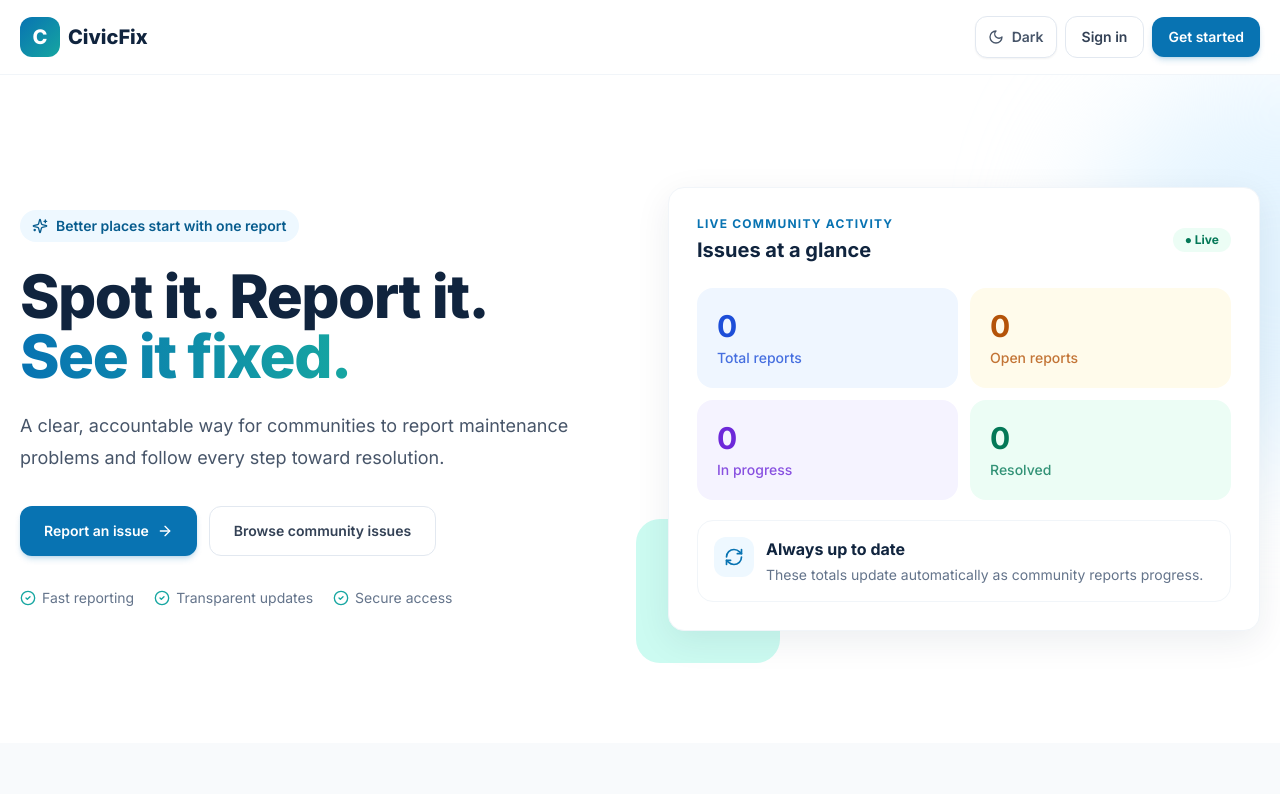
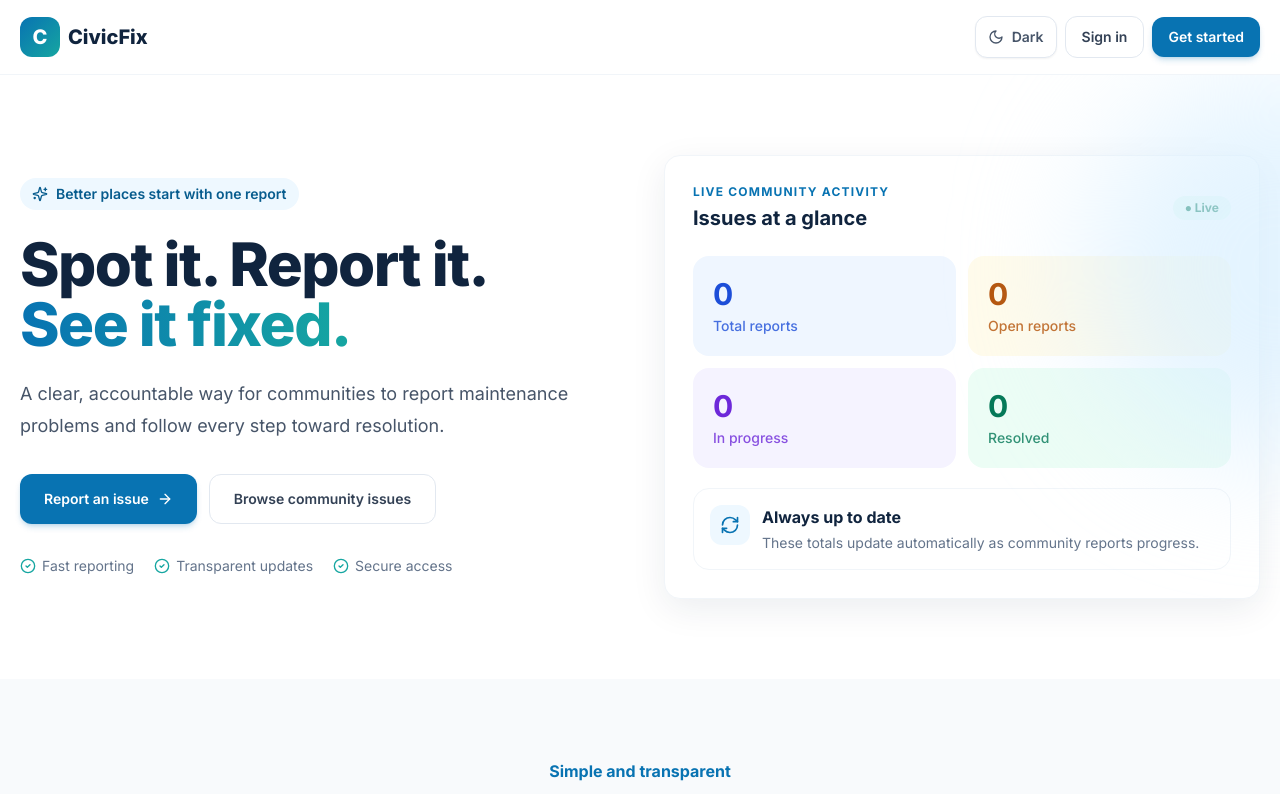
Before and after one commit to 2303A52411/CivicFix-Mini-project, a React (Vite) app in the folder client/: page / in a window 1280 px wide. Shown: the top 794 px of the page. Built offline with nearby package versions, Linux system fonts and the light colour scheme; no server answers.

Commit message:
Tighten landing hero layout

```diff
--- a/client/src/pages/Landing.jsx
+++ b/client/src/pages/Landing.jsx
@@ -10,8 +10,8 @@ export default function Landing() {
   const [summary, setSummary] = useState({ total: 0, open: 0, byStatus: { 'In Progress': 0, Resolved: 0 } });
   useEffect(() => { api.get('/issues/summary').then(({ data }) => setSummary(data)).catch(() => {}); }, []);
   const destination = user?.role === 'coordinator' ? '/coordinator' : user?.role === 'reporter' ? '/dashboard' : '/issues';
-  return <div className="min-h-screen overflow-hidden bg-white"><nav className="sticky top-0 z-40 mx-auto flex max-w-7xl items-center justify-between border-b border-slate-100 bg-white/90 px-5 py-4 backdrop-blur"><div className="flex items-center gap-2 text-xl font-extrabold"><span className="grid h-10 w-10 place-items-center rounded-xl bg-gradient-to-br from-brand-600 to-teal-500 text-white">C</span>CivicFix</div><div className="flex items-center gap-2"><ThemeToggle/>{user?<Link className="btn-primary" to={destination}>Open dashboard</Link>:<><Link className="btn-secondary hidden sm:flex" to="/login">Sign in</Link><Link className="btn-primary" to="/register">Get started</Link></>}</div></nav>
-  <main><section className="relative mx-auto grid max-w-7xl items-center gap-14 px-5 py-20 lg:grid-cols-2 lg:py-28"><div className="absolute -right-48 top-0 h-96 w-96 rounded-full bg-brand-100/70 blur-3xl"/><div><span className="inline-flex items-center gap-2 rounded-full bg-brand-50 px-3 py-1.5 text-sm font-semibold text-brand-700"><Sparkles className="h-4 w-4"/>Better places start with one report</span><h1 className="mt-6 text-5xl font-extrabold leading-[1.08] tracking-tight text-ink sm:text-6xl">Spot it. Report it.<br/><span className="bg-gradient-to-r from-brand-600 to-teal-500 bg-clip-text text-transparent">See it fixed.</span></h1><p className="mt-6 max-w-xl text-lg leading-8 text-slate-600">A clear, accountable way for communities to report maintenance problems and follow every step toward resolution.</p><div className="mt-8 flex flex-wrap gap-3"><Link to={user?.role==='reporter'?'/report':'/register'} className="btn-primary px-6 py-3.5">Report an issue <ArrowRight className="h-4 w-4"/></Link><Link to="/issues" className="btn-secondary px-6 py-3.5">Browse community issues</Link></div><div className="mt-8 flex flex-wrap gap-5 text-sm text-slate-500">{['Fast reporting','Transparent updates','Secure access'].map(x=><span className="flex items-center gap-1.5" key={x}><CheckCircle2 className="h-4 w-4 text-teal-500"/>{x}</span>)}</div></div>
-  <div className="relative"><div className="card relative z-10 p-5 sm:p-7"><div className="mb-6 flex items-center justify-between"><div><p className="text-xs font-bold uppercase tracking-widest text-brand-600">Live community activity</p><h2 className="mt-1 text-xl font-bold">Issues at a glance</h2></div><span className="rounded-full bg-emerald-50 px-3 py-1 text-xs font-bold text-emerald-700">● Live</span></div><div className="grid grid-cols-2 gap-3">{[[summary.total,'Total reports','bg-blue-50 text-blue-700'],[summary.open,'Open reports','bg-amber-50 text-amber-700'],[summary.byStatus?.['In Progress']||0,'In progress','bg-violet-50 text-violet-700'],[summary.byStatus?.Resolved||0,'Resolved','bg-emerald-50 text-emerald-700']].map(([n,l,c])=><div className={`rounded-2xl p-5 ${c}`} key={l}><b className="text-3xl">{n}</b><p className="mt-1 text-sm font-medium opacity-80">{l}</p></div>)}</div><div className="mt-5 rounded-2xl border border-slate-100 p-4"><div className="flex gap-3"><span className="grid h-10 w-10 shrink-0 place-items-center rounded-xl bg-brand-50 text-brand-600"><RefreshCw className="h-5 w-5"/></span><div><b>Always up to date</b><p className="mt-1 text-sm text-slate-500">These totals update automatically as community reports progress.</p></div></div></div></div><div className="absolute -bottom-8 -left-8 h-36 w-36 rounded-3xl bg-teal-100"/></div></section>
+  return <div className="min-h-screen bg-white"><nav className="sticky top-0 z-40 mx-auto flex max-w-7xl items-center justify-between border-b border-slate-100 bg-white/90 px-5 py-4 backdrop-blur"><div className="flex items-center gap-2 text-xl font-extrabold"><span className="grid h-10 w-10 place-items-center rounded-xl bg-gradient-to-br from-brand-600 to-teal-500 text-white">C</span>CivicFix</div><div className="flex items-center gap-2"><ThemeToggle/>{user?<Link className="btn-primary" to={destination}>Open dashboard</Link>:<><Link className="btn-secondary hidden sm:flex" to="/login">Sign in</Link><Link className="btn-primary" to="/register">Get started</Link></>}</div></nav>
+  <main className="overflow-x-clip"><section className="relative mx-auto grid max-w-7xl items-center gap-12 px-5 py-16 lg:grid-cols-2 lg:py-20"><div className="absolute -right-48 top-0 h-96 w-96 rounded-full bg-brand-100/70 blur-3xl"/><div><span className="inline-flex items-center gap-2 rounded-full bg-brand-50 px-3 py-1.5 text-sm font-semibold text-brand-700"><Sparkles className="h-4 w-4"/>Better places start with one report</span><h1 className="mt-6 text-5xl font-extrabold leading-[1.08] tracking-tight text-ink sm:text-6xl">Spot it. Report it.<br/><span className="bg-gradient-to-r from-brand-600 to-teal-500 bg-clip-text text-transparent">See it fixed.</span></h1><p className="mt-6 max-w-xl text-lg leading-8 text-slate-600">A clear, accountable way for communities to report maintenance problems and follow every step toward resolution.</p><div className="mt-8 flex flex-wrap gap-3"><Link to={user?.role==='reporter'?'/report':'/register'} className="btn-primary px-6 py-3.5">Report an issue <ArrowRight className="h-4 w-4"/></Link><Link to="/issues" className="btn-secondary px-6 py-3.5">Browse community issues</Link></div><div className="mt-8 flex flex-wrap gap-5 text-sm text-slate-500">{['Fast reporting','Transparent updates','Secure access'].map(x=><span className="flex items-center gap-1.5" key={x}><CheckCircle2 className="h-4 w-4 text-teal-500"/>{x}</span>)}</div></div>
+  <div><div className="card p-5 sm:p-7"><div className="mb-6 flex items-center justify-between"><div><p className="text-xs font-bold uppercase tracking-widest text-brand-600">Live community activity</p><h2 className="mt-1 text-xl font-bold">Issues at a glance</h2></div><span className="rounded-full bg-emerald-50 px-3 py-1 text-xs font-bold text-emerald-700">● Live</span></div><div className="grid grid-cols-2 gap-3">{[[summary.total,'Total reports','bg-blue-50 text-blue-700'],[summary.open,'Open reports','bg-amber-50 text-amber-700'],[summary.byStatus?.['In Progress']||0,'In progress','bg-violet-50 text-violet-700'],[summary.byStatus?.Resolved||0,'Resolved','bg-emerald-50 text-emerald-700']].map(([n,l,c])=><div className={`rounded-2xl p-5 ${c}`} key={l}><b className="text-3xl">{n}</b><p className="mt-1 text-sm font-medium opacity-80">{l}</p></div>)}</div><div className="mt-5 rounded-2xl border border-slate-100 p-4"><div className="flex gap-3"><span className="grid h-10 w-10 shrink-0 place-items-center rounded-xl bg-brand-50 text-brand-600"><RefreshCw className="h-5 w-5"/></span><div><b>Always up to date</b><p className="mt-1 text-sm text-slate-500">These totals update automatically as community reports progress.</p></div></div></div></div></div></section>
   <section className="bg-slate-50 py-20"><div className="mx-auto max-w-7xl px-5"><div className="text-center"><p className="font-bold text-brand-600">Simple and transparent</p><h2 className="mt-2 text-3xl font-extrabold">From report to resolution</h2></div><div className="mt-10 grid gap-5 md:grid-cols-3">{[[MapPin,'Report clearly','Add the details, location, priority, and an optional photo.'],[ShieldCheck,'Coordinators act','Authorized teams review, prioritize, and update each issue.'],[CheckCircle2,'Track progress','Follow the complete timeline through to a documented resolution.']].map(([Icon,title,description],i)=><div className="card p-7" key={title}><span className="grid h-12 w-12 place-items-center rounded-2xl bg-brand-50 text-brand-600"><Icon/></span><p className="mt-5 text-xs font-bold text-teal-600">0{i+1}</p><h3 className="mt-1 text-lg font-bold">{title}</h3><p className="mt-2 leading-7 text-slate-500">{description}</p></div>)}</div></div></section></main></div>;
 }
```
